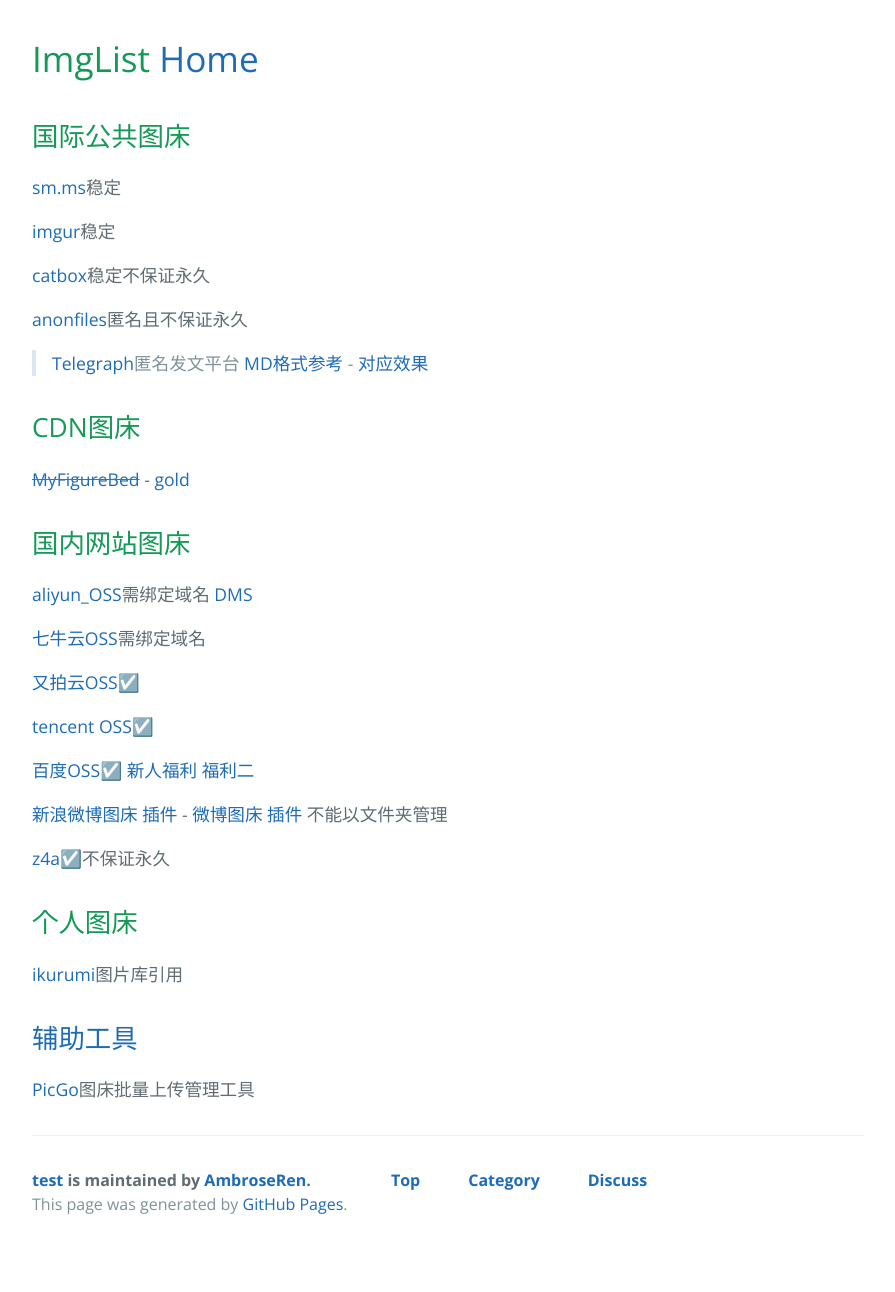
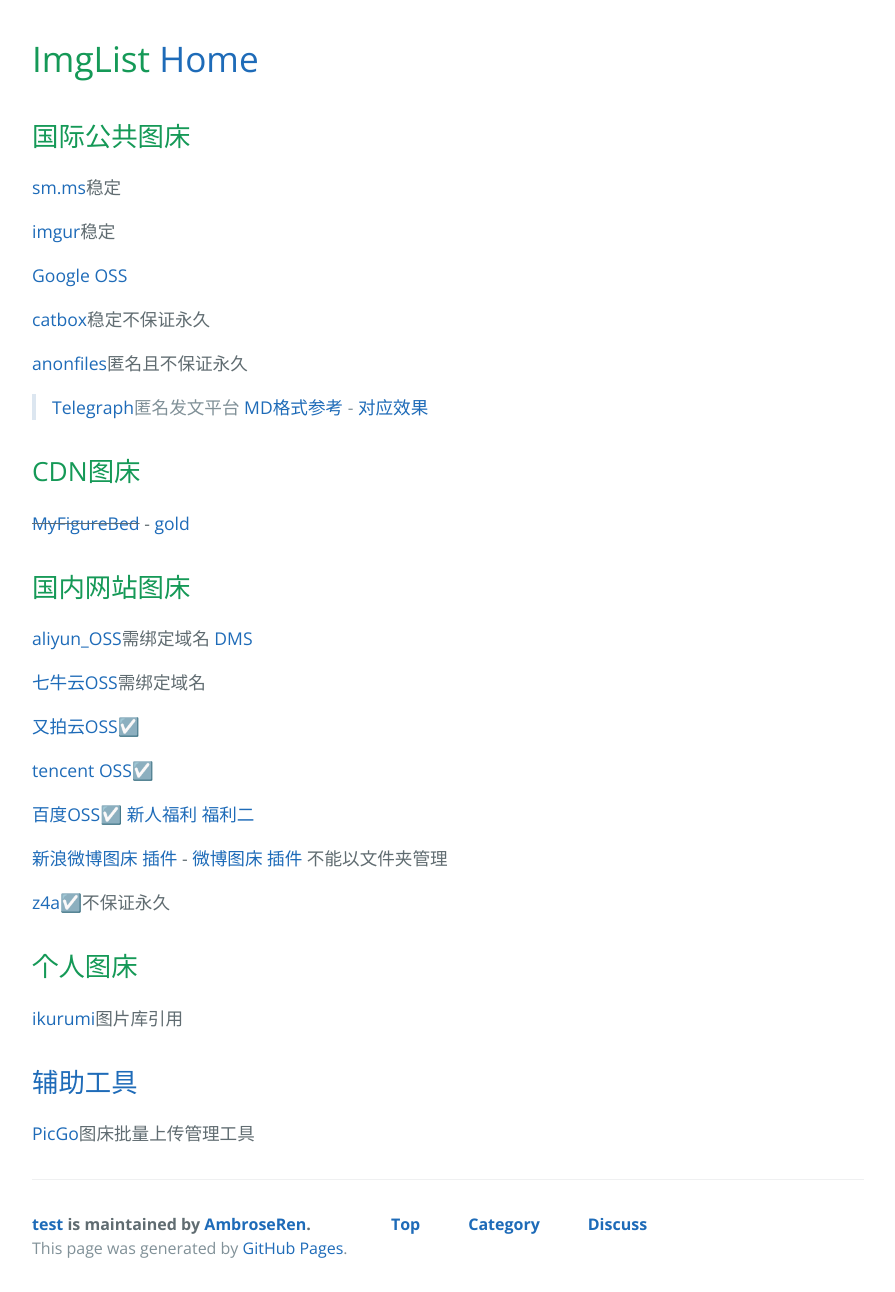
Before and after one commit to AmbroseRen/test, a Jekyll site: the page built from img/index.md, in a window 1280 px wide. Shown: the whole page, without its empty margins (192-1087 px from the left). Built offline with Jekyll 4.4.1, drawn with Linux system fonts in a browser that asks for light colours; our own code applies the rules of GitHub Pages for plain Markdown files; the repository's description, which GitHub fills in, is left out; before the commit the page ends 1248 px from its top, so only the background shows below that.

Commit message:
Update index.md

```diff
--- a/img/index.md
+++ b/img/index.md
@@ -5,6 +5,8 @@
 [sm.ms](https://sm.ms/home/picture)稳定
 
 [imgur](https://ambroseren.imgur.com/all)稳定
+
+[Google OSS](https://console.cloud.google.com/storage/browser)
 
 [catbox](https://catbox.moe/user/)稳定不保证永久
 
```
